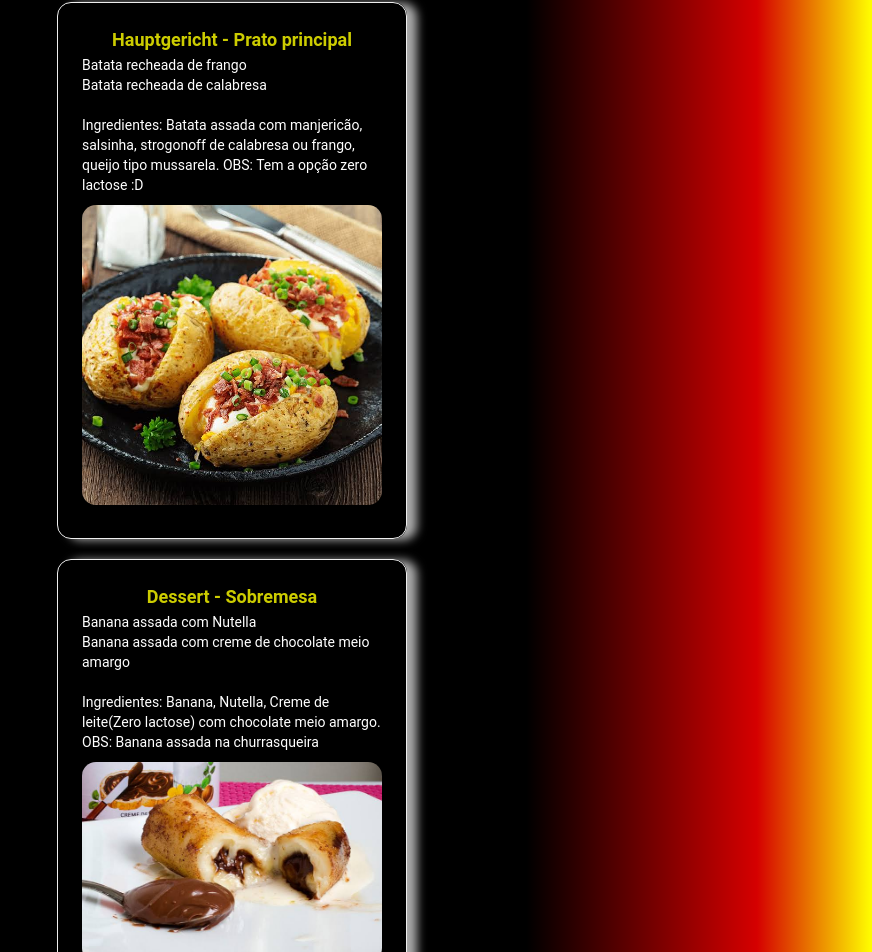
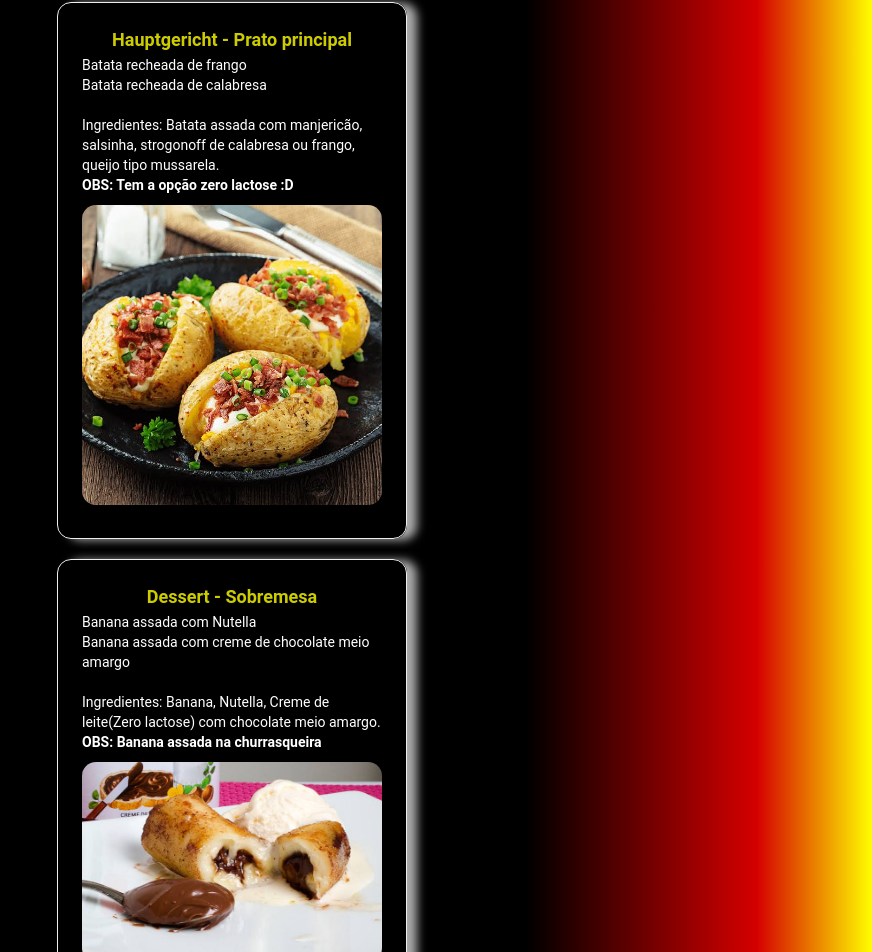
Before and after one commit to juniortro/oktoberdev, a plain HTML site: page index.html in a window 1280 px wide. Shown: the part 1471-2423 px from the top of the page, without its empty margins (408-1280 px from the left). Drawn offline with Linux system fonts and the light colour scheme.

Commit message:
ajustes espaçamentos

```diff
--- a/index.html
+++ b/index.html
@@ -54,8 +54,8 @@
         <p>Batata recheada de frango<br>
           Batata recheada de calabresa<br><br>
           Ingredientes:
-          Batata assada com manjericão, salsinha, strogonoff de calabresa ou frango, queijo tipo mussarela.
-          OBS: Tem a opção zero lactose :D
+          Batata assada com manjericão, salsinha, strogonoff de calabresa ou frango, queijo tipo mussarela.<br>
+          <b>OBS: Tem a opção zero lactose :D</b>
         </p>
         <img src="./media/4.jpeg" alt="">
       </div>
@@ -65,8 +65,8 @@
         <h4>Dessert - Sobremesa</h4>
         <p>Banana assada com Nutella<br>
           Banana assada com creme de chocolate meio amargo<br><br>
-          Ingredientes: Banana, Nutella, Creme de leite(Zero lactose) com chocolate meio amargo.
-          OBS: Banana assada na churrasqueira</p>
+          Ingredientes: Banana, Nutella, Creme de leite(Zero lactose) com chocolate meio amargo.<br>
+          <b>OBS: Banana assada na churrasqueira</b></p>
         <img src="./media/5.jpeg" alt="">
       </div>
     </div>
```
